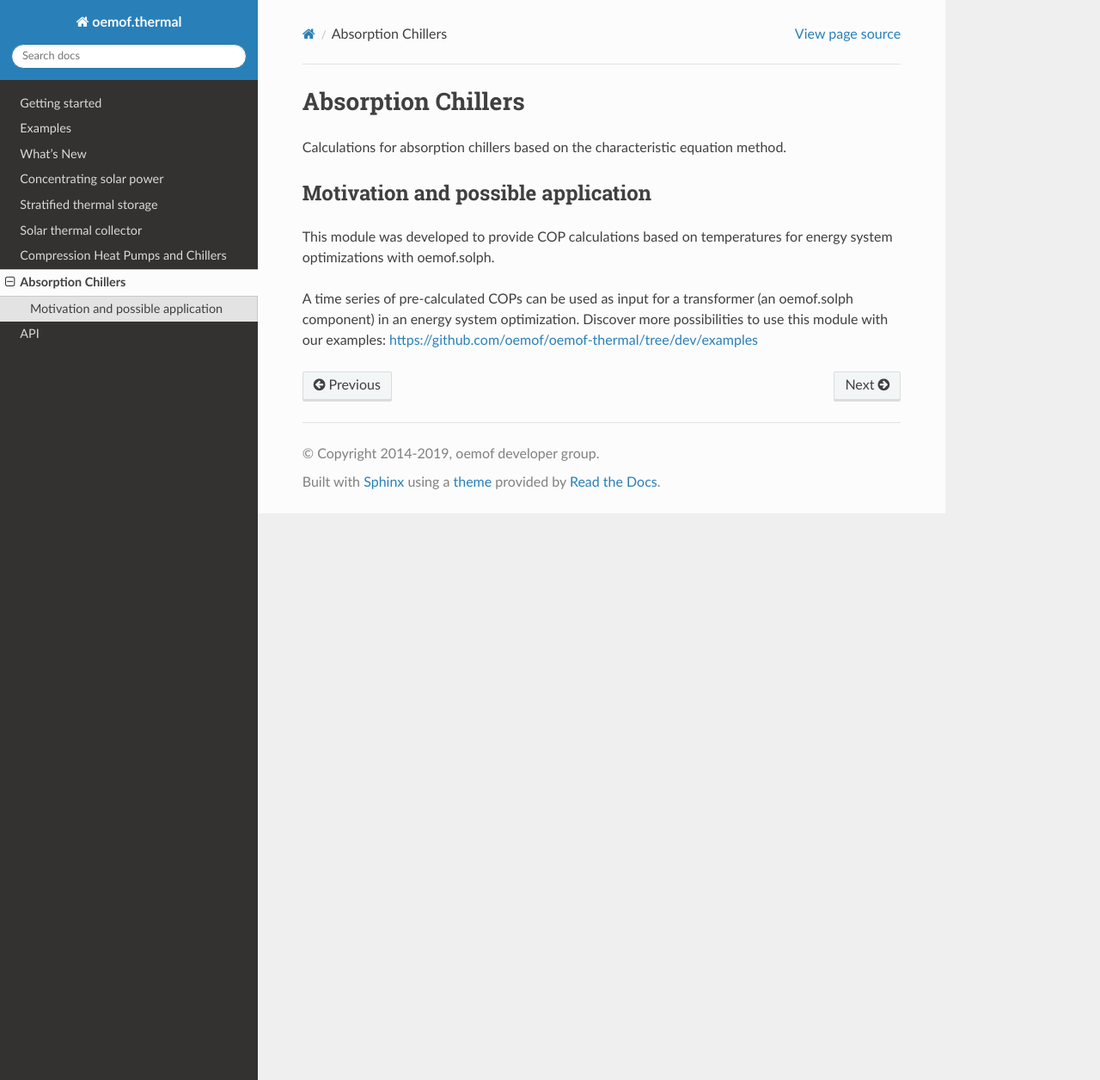
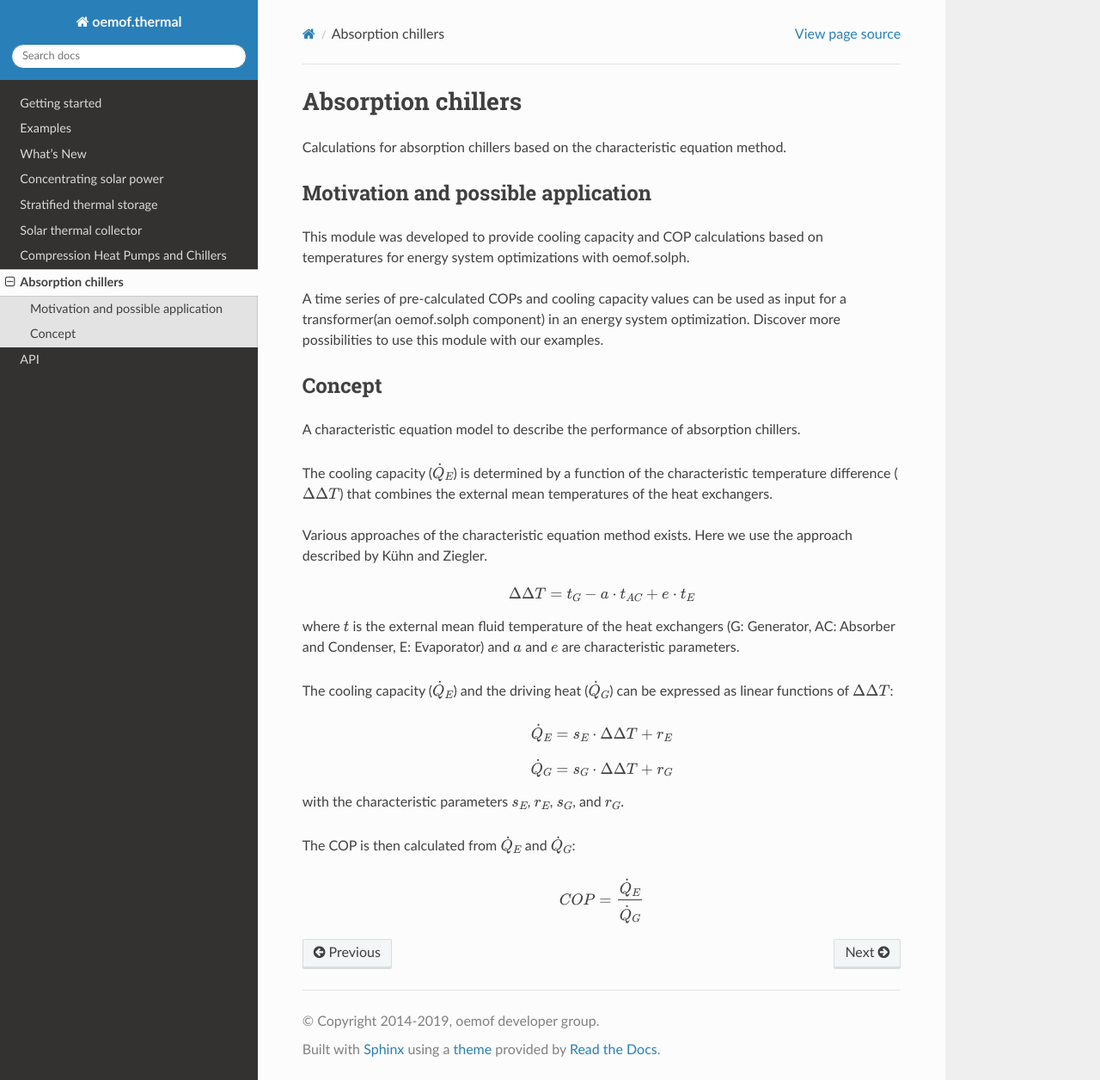
Before and after one commit to oemof/oemof-thermal, a Sphinx documentation site: the page built from docs/absorption_chillers.rst, in a window 1280 px wide and 1256 px high. Shown: the whole window at 86% size. Built offline with Sphinx 7.4.7 and the Read the Docs theme 2.0.0, drawn with Linux system fonts in a browser that asks for light colours; formulas are drawn with MathJax 3; pages that are not in the unit, such as notebooks, are missing from menus.

Commit message:
Add concept description to docu

```diff
--- a/docs/absorption_chillers.rst
+++ b/docs/absorption_chillers.rst
@@ -1,7 +1,9 @@
 .. _absorption_chillers_label:
 
-Absorption Chillers
-===================================
+
+~~~~~~~~~~~~~~~~~~~~~~~
+Absorption chillers
+~~~~~~~~~~~~~~~~~~~~~~~
 
 Calculations for absorption chillers based on the characteristic equation method.
 
@@ -9,10 +11,49 @@ Calculations for absorption chillers based on the characteristic equation method
 Motivation and possible application
 ___________________________________
 
-This module was developed to provide COP calculations
+This module was developed to provide cooling capacity and COP calculations
 based on temperatures for energy system optimizations with oemof.solph.
 
-A time series of pre-calculated COPs can be used as input for a transformer
-(an oemof.solph component) in an energy system optimization.
-Discover more possibilities to use this module with our examples:
-https://github.com/oemof/oemof-thermal/tree/dev/examples
+A time series of pre-calculated COPs and cooling capacity values can be used
+as input for a transformer(an oemof.solph component) in an
+energy system optimization.
+Discover more possibilities to use this module with our examples.
+
+
+Concept
+_______
+
+A characteristic equation model to describe the performance of
+absorption chillers.
+
+The cooling capacity (:math:`\dot{Q}_{E}`) is determined by a function of
+the characteristic
+temperature difference (:math:`\Delta\Delta T`) that combines the external
+mean temperatures of the heat exchangers.
+
+Various approaches of the characteristic equation method exists.
+Here we use the approach described by Kühn and Ziegler.
+
+.. math::
+  \Delta\Delta T = t_{G} - a \cdot t_{AC} + e \cdot t_{E}
+
+where :math:`t` is the external mean fluid temperature of the heat exchangers
+(G: Generator, AC: Absorber and Condenser, E: Evaporator)
+and :math:`a` and :math:`e` are characteristic parameters.
+
+The cooling capacity (:math:`\dot{Q}_{E}`) and the driving
+heat (:math:`\dot{Q}_{G}`) can be expressed as linear functions of :math:`\Delta\Delta T`:
+
+.. math::
+  \dot{Q}_{E} = s_{E} \cdot \Delta\Delta T + r_{E}
+
+.. math::
+  \dot{Q}_{G} = s_{G} \cdot \Delta\Delta T + r_{G}
+
+with the characteristic parameters :math:`s_{E}`, :math:`r_{E}`,
+:math:`s_{G}`, and :math:`r_{G}`.
+
+The COP is then calculated from :math:`\dot{Q}_{E}` and :math:`\dot{Q}_{G}`:
+
+.. math::
+  COP = \frac{\dot{Q}_{E}}{\dot{Q}_{G}}
```
